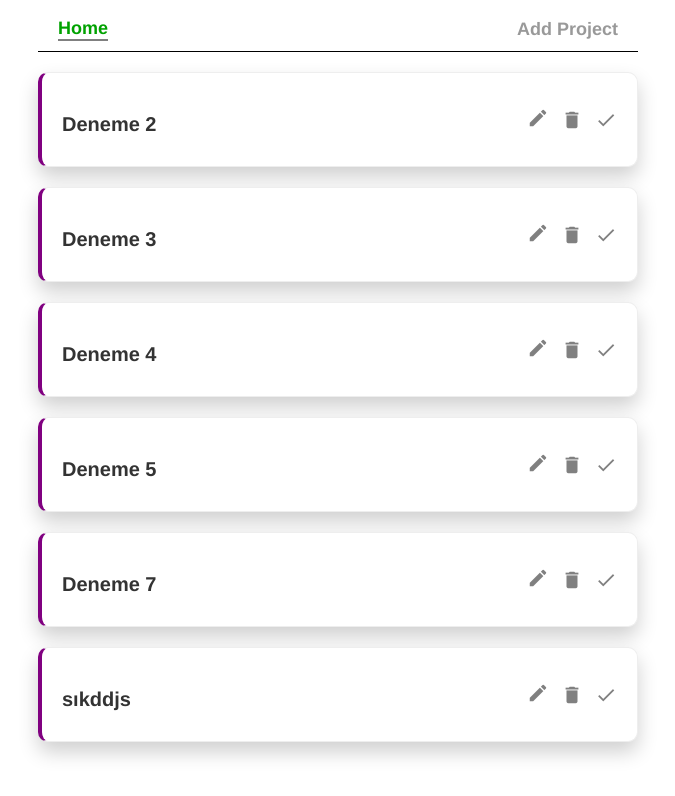
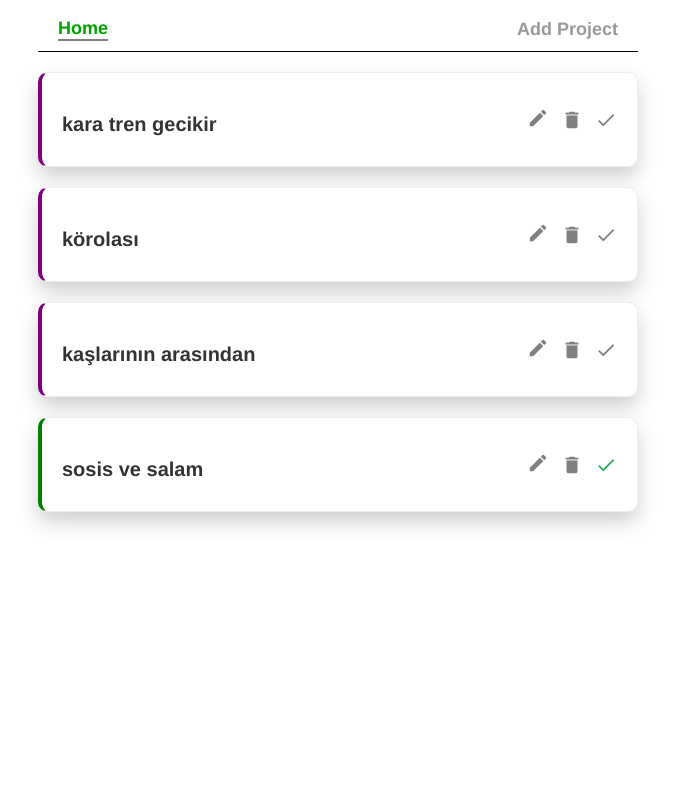
Before and after one commit to ebrardev/project-planner, a Vue app: page / in a window 1280 px wide. Shown: the top 796 px of the page, without its empty margins (302-977 px from the left). Built offline with nearby package versions, Linux system fonts and the light colour scheme; data requests are answered from the project's data file.

Commit message:
edit view completed

```diff
--- a/data/db.json
+++ b/data/db.json
@@ -1,40 +1,27 @@
 {
   "projects": [
     {
-      "id": 2,
-      "title": "Deneme 2",
-      "details": "Lorem Ipsum is simply dummy text of the printing and typesetting industry. Lorem Ipsum has been the industry's standard dummy text ever since the 1500s, when an unknown printer took a galley of type and scrambled it to make a type specimen book.",
-      "complete": false
+      "title": "kara tren gecikir",
+      "details": "that what she said",
+      "id": 2
     },
     {
-      "id": 3,
-      "title": "Deneme 3",
-      "details": "Lorem Ipsum has been the industry's standard dummy text ever since the 1500s, when an unknown printer took a galley of type and scrambled it to make a type specimen book.",
-      "complete": false
+      "title": "körolası ",
+      "details": "suzan suzi",
+      "complete": false,
+      "id": 3
     },
     {
-      "id": 4,
-      "title": "Deneme 4",
-      "details": "Lorem Ipsum is simply dummy text of the printing and typesetting industry. Lorem Ipsum has been the industry's standard dummy text ever since the 1500s.",
-      "complete": false
+      "title": "kaşlarının arasından",
+      "details": "domdom kursunu değdi",
+      "complete": false,
+      "id": 4
     },
     {
-      "title": "Deneme 5",
-      "details": "asfasdf gsdg erhdshs thfsgh",
-      "complete": false,
+      "title": "sosis ve salam",
+      "details": "polisten kaçın",
+      "complete": true,
       "id": 5
-    },
-    {
-      "title": "Deneme 7",
-      "details": "fdgdfg dfhfdgh sfdhsh srthsfhg",
-      "complete": false,
-      "id": 6
-    },
-    {
-      "title": "sıkddjs",
-      "details": "sddjk",
-      "complete": false,
-      "id": 7
     }
   ]
 }
--- a/src/views/EditProject.vue
+++ b/src/views/EditProject.vue
@@ -1,5 +1,5 @@
 <template>
-  <form  >
+  <form @submit.prevent="handleSubmit"  >
     <label>Title:</label>
     <input type="text" v-model="title" placeholder="Project Title" required />
     <label>Description:</label>
@@ -28,6 +28,15 @@ export default {
   .catch((error) => {
     console.log(error);
   });
+  },
+  methods:{
+    handleSubmit(){
+      axios.put(this.uri, {
+        title: this.title,
+        details: this.details
+      }).then(()=>this.$router.push('/')
+      ).catch(err=>console.log(err))
+    }
   }
 
 }
```
